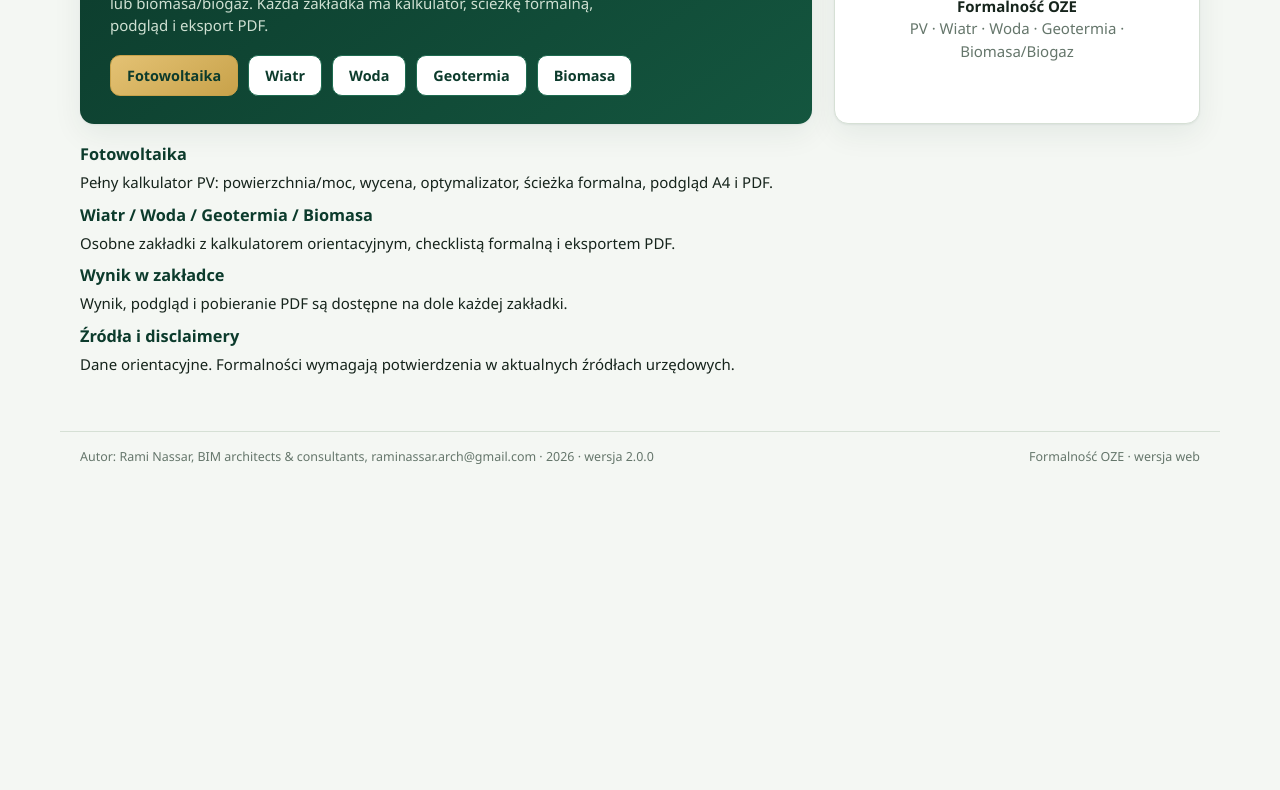
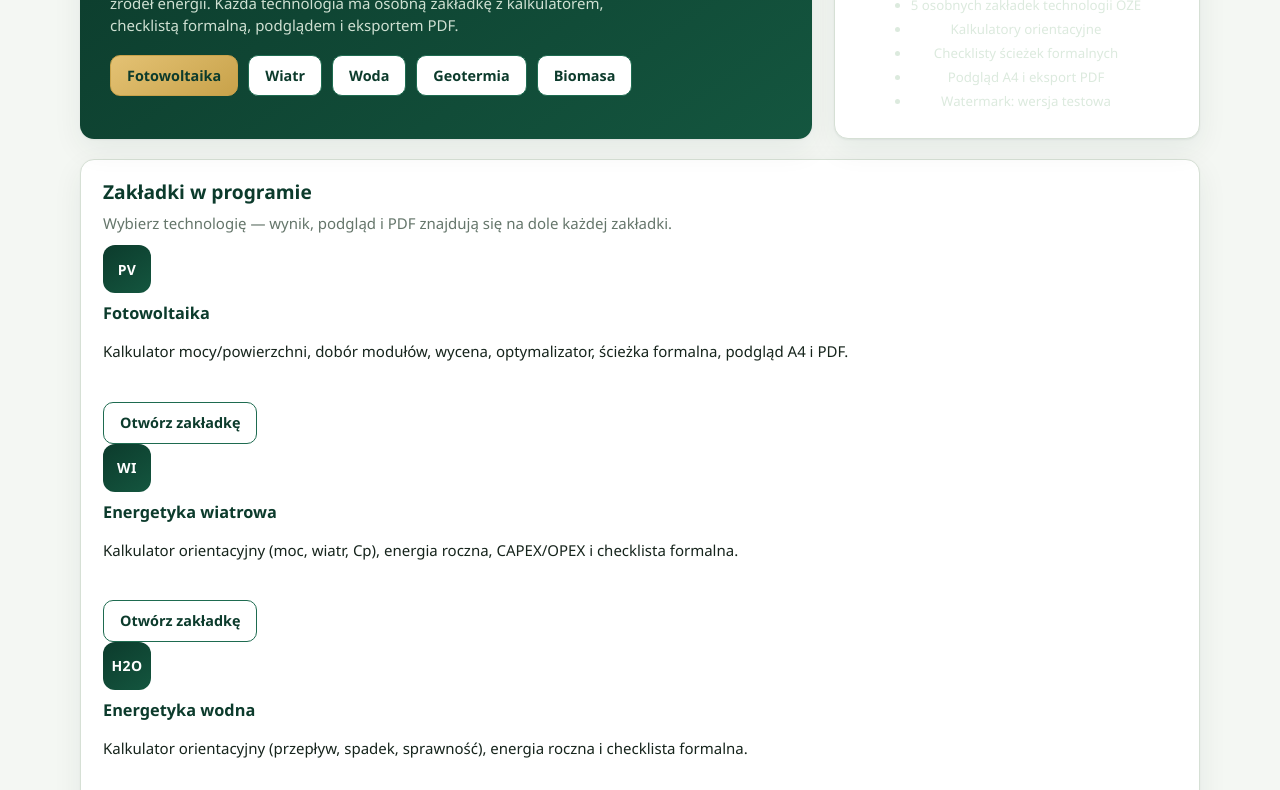
Before and after one commit to raminassar-arch/pv-formalnosc, a plain HTML site: page index.html in a window 1280 px wide. Shown: the part 264-1054 px from the top of the page. Before the commit the page ends 800 px from the top, so only its background shows below. Drawn offline with Linux system fonts and the light colour scheme.

Commit message:
Start: add program overview and tab cards

```diff
--- a/app.css
+++ b/app.css
@@ -458,3 +458,14 @@ input:focus, select:focus {
 .data-table th,.data-table td { padding:8px 10px; border-bottom:1px solid var(--border); text-align:left; }
 .data-table th { color:var(--muted); font-weight:600; width:55%; }
 .data-table td { font-weight:600; color:var(--green-deep); }
+
+/* Start page tab cards */
+.start-tab-grid { grid-template-columns: repeat(auto-fit, minmax(240px, 1fr)); }
+.start-tab-card { display:flex; flex-direction:column; gap:10px; }
+.start-tab-card p { flex:1; }
+.start-tab-icon {
+  width:48px; height:48px; border-radius:12px; display:inline-flex; align-items:center; justify-content:center;
+  background: linear-gradient(145deg, var(--green-deep), var(--green)); color:#fff; font-weight:800; font-size:14px; letter-spacing:.03em;
+}
+.hero-card .plain-list { margin:10px 0 0; padding-left:18px; color:#dceade; }
+.hero-card .plain-list li { margin:4px 0; }
--- a/js/app.js
+++ b/js/app.js
@@ -191,24 +191,46 @@
   // --- widoki --------------------------------------------------------------
 
   function viewStart() {
+    const tabs = [
+      {id:"pv", icon:"PV", name:"Fotowoltaika", desc:"Kalkulator mocy/powierzchni, dobór modułów, wycena, optymalizator, ścieżka formalna, podgląd A4 i PDF."},
+      {id:"wiatr", icon:"WI", name:"Energetyka wiatrowa", desc:"Kalkulator orientacyjny (moc, wiatr, Cp), energia roczna, CAPEX/OPEX i checklista formalna."},
+      {id:"woda", icon:"H2O", name:"Energetyka wodna", desc:"Kalkulator orientacyjny (przepływ, spadek, sprawność), energia roczna i checklista formalna."},
+      {id:"geotermia", icon:"GEO", name:"Geotermia / pompy ciepła", desc:"Kalkulator orientacyjny (zapotrzebowanie, COP), koszt energii, CAPEX/OPEX i checklista formalna."},
+      {id:"biomasa", icon:"BIO", name:"Biomasa / biogaz / biopłyny", desc:"Kalkulator orientacyjny (paliwo, wartość opałowa, sprawność), energia i checklista formalna."}
+    ];
+    const tabCards = tabs.map(function(t){
+      return '<article class="card start-tab-card">' +
+        '<div class="start-tab-icon">' + esc(t.icon) + '</div>' +
+        '<h3>' + esc(t.name) + '</h3><p>' + esc(t.desc) + '</p>' +
+        '<div class="row-actions"><button class="btn" data-act="go" data-path="' + esc(t.id) + '">Otwórz zakładkę</button></div>' +
+        '</article>';
+    }).join("");
     return '<section class="hero">' +
       '<div class="hero-text">' +
-      "<h1>Formalność OZE</h1>" +
-      '<p class="lead">Wybierz źródło energii odnawialnej: fotowoltaika, wiatr, woda, geotermia lub biomasa/biogaz. Każda zakładka ma kalkulator, ścieżkę formalną, podgląd i eksport PDF.</p>' +
+      '<h1>Formalność OZE</h1>' +
+      '<p class="lead">Aplikacja do wstępnej oceny formalności i parametrów dla odnawialnych źródeł energii. Każda technologia ma osobną zakładkę z kalkulatorem, checklistą formalną, podglądem i eksportem PDF.</p>' +
       '<div class="hero-actions">' +
       '<button class="btn gold" data-act="go" data-path="pv">Fotowoltaika</button>' +
       '<button class="btn" data-act="go" data-path="wiatr">Wiatr</button>' +
       '<button class="btn ghost" data-act="go" data-path="woda">Woda</button>' +
       '<button class="btn ghost" data-act="go" data-path="geotermia">Geotermia</button>' +
       '<button class="btn ghost" data-act="go" data-path="biomasa">Biomasa</button></div></div>' +
-      '<div class="hero-card"><span class="logo">OZE</span><strong>Formalność OZE</strong>' +
-      '<p>PV · Wiatr · Woda · Geotermia · Biomasa/Biogaz</p></div></section>' +
-      '<div class="card-grid">' +
-      card("Fotowoltaika", "Pełny kalkulator PV: powierzchnia/moc, wycena, optymalizator, ścieżka formalna, podgląd A4 i PDF.") +
-      card("Wiatr / Woda / Geotermia / Biomasa", "Osobne zakładki z kalkulatorem orientacyjnym, checklistą formalną i eksportem PDF.") +
-      card("Wynik w zakładce", "Wynik, podgląd i pobieranie PDF są dostępne na dole każdej zakładki.") +
-      card("Źródła i disclaimery", "Dane orientacyjne. Formalności wymagają potwierdzenia w aktualnych źródłach urzędowych.") +
-      '</div>';
+      '<div class="hero-card"><span class="logo">OZE</span><strong>Co zawiera program</strong>' +
+      '<ul class="plain-list small">' +
+      '<li>5 osobnych zakładek technologii OZE</li>' +
+      '<li>Kalkulatory orientacyjne</li>' +
+      '<li>Checklisty ścieżek formalnych</li>' +
+      '<li>Podgląd A4 i eksport PDF</li>' +
+      '<li>Watermark: wersja testowa</li>' +
+      '</ul></div></section>' +
+      '<section class="panel"><h2>Zakładki w programie</h2><p class="muted">Wybierz technologię — wynik, podgląd i PDF znajdują się na dole każdej zakładki.</p>' +
+      '<div class="card-grid start-tab-grid">' + tabCards + '</div></section>' +
+      '<section class="panel"><h2>Jak korzystać</h2><ol class="plain-ol">' +
+      '<li><strong>Wybierz zakładkę</strong> technologii OZE.</li>' +
+      '<li><strong>Uzupełnij dane</strong> w kalkulatorze orientacyjnym.</li>' +
+      '<li><strong>Sprawdź wynik</strong> i checklistę formalną na dole zakładki.</li>' +
+      '<li><strong>Pobierz PDF</strong> z podglądem A4 i watermarkiem wersji testowej.</li>' +
+      '</ol><div class="note warn"><strong>Uwaga:</strong> Wyniki mają charakter orientacyjny. Wymagania formalne zależą od lokalizacji, skali i aktualnych przepisów — potwierdź je w źródłach urzędowych.</div></section>';
   }
 
   function ozeInput(sourceId) {
```
